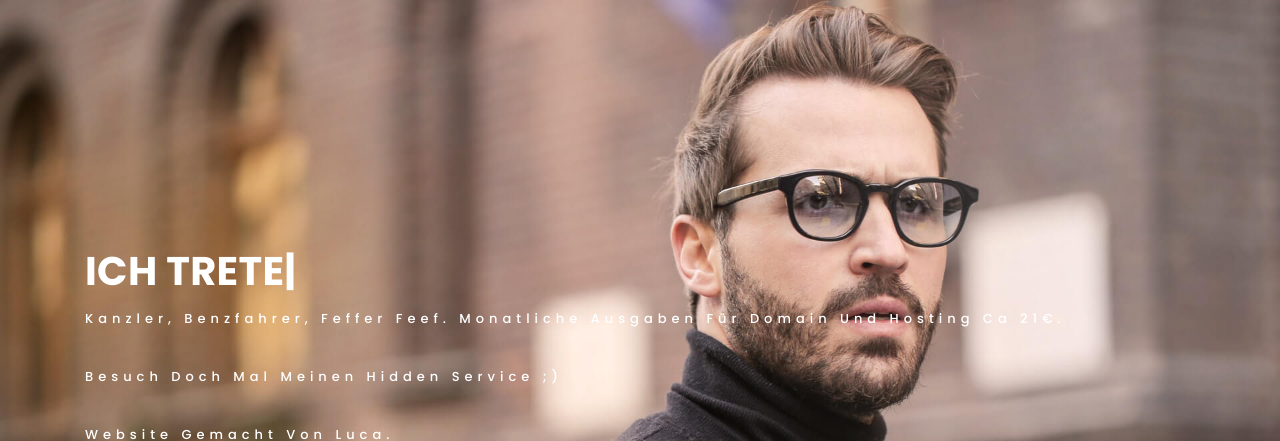
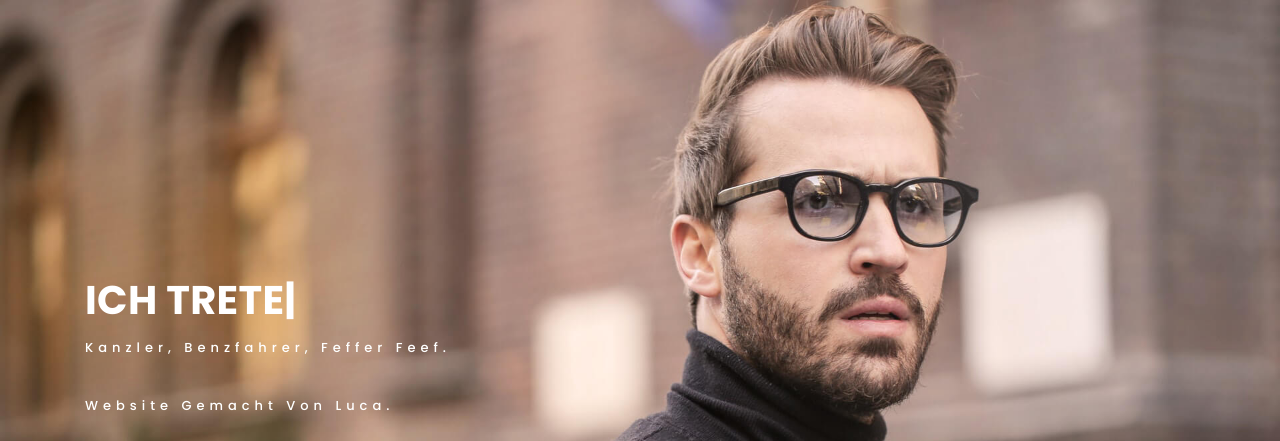
Before and after one commit to TamayDerKanzler/MeineInternetSeite, a plain HTML site: page index.html in a window 1280 px wide. Shown: the top 441 px of the page. Drawn offline with nearby package versions, Linux system fonts and the light colour scheme; files whose address does not match are found by name; a web font is replaced by a local one.

Commit message:
Update index.html

```diff
--- a/index.html
+++ b/index.html
@@ -50,8 +50,7 @@
     <div class="container">
       <div class="header-content">
         <h1>Ich <span class="typed"></span></h1>
-        <p>kanzler, Benzfahrer, feffer feef. Monatliche ausgaben für domain und hosting ca 21€.</p>
-        <p>besuch doch mal meinen hidden service ;)</p>
+        <p>kanzler, Benzfahrer, feffer feef.</p>
         <p>Website gemacht von luca.</p>
         <ul class="list-unstyled list-social">
           <li><a href="https://twitter.com/TamayDerKanzler"><i class="ion-social-twitter"></i></a></li>
```
